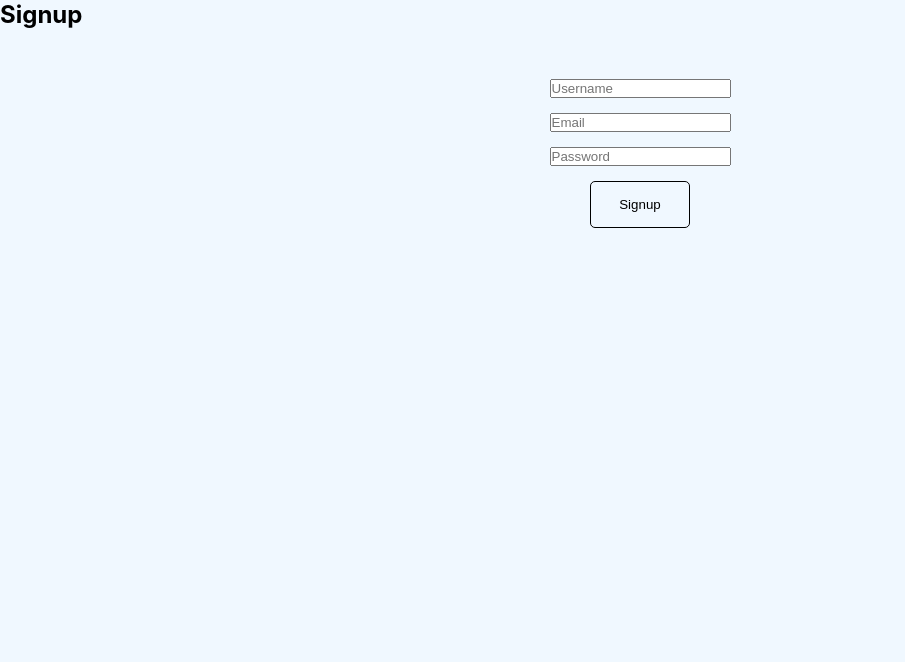
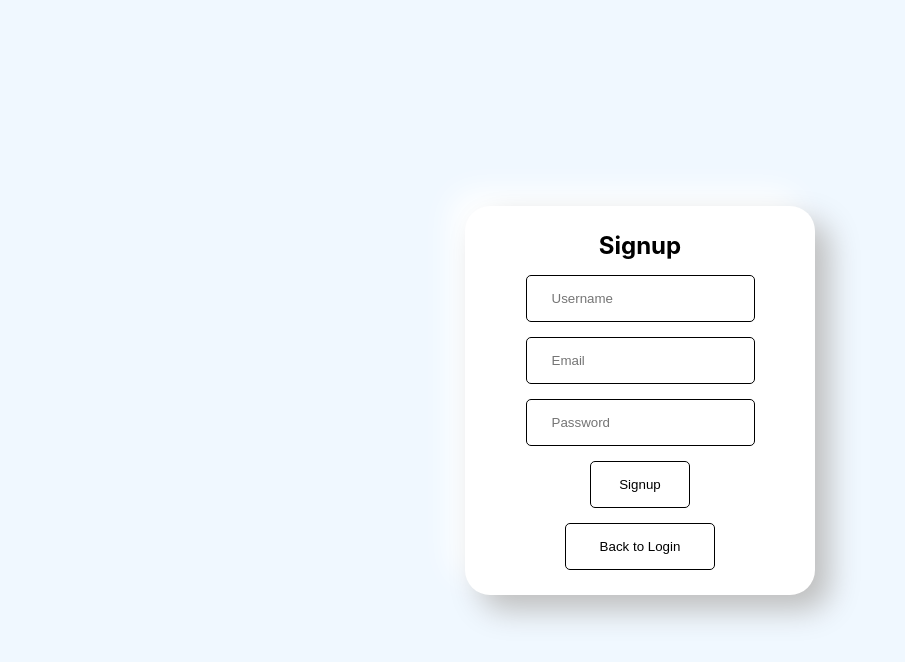
Before and after one commit to Matolweni95/assignment5, a React (Create React App) app: page /signup in a window 1280 px wide. Shown: the top 662 px of the page, without its empty margins (0-905 px from the left). Built offline with nearby package versions, Linux system fonts and the light colour scheme.

Commit message:
created signup page

```diff
--- /dev/null
+++ b/src/components/css/signup.css
@@ -0,0 +1,29 @@
+.signup {
+    display: flex;
+    justify-content: center;
+    align-items: center;
+    height: 100vh;
+}
+
+.signupform-container {
+    background-color: white;
+    width: 300px;
+    border-radius: 25px;
+    box-shadow: 15px 15px 30px #bebebe,
+             -15px -15px 30px #ffffff;
+    padding: 25px;
+}
+
+form {
+    margin-top: unset ;
+}
+
+.signup-text {
+    border: 1px solid black;
+    padding: 15px 25px;
+    border-radius: 5px;
+}
+
+.back {
+    width: 150px;
+}
--- a/src/components/js/Signup.js
+++ b/src/components/js/Signup.js
@@ -1,5 +1,7 @@
 import React, { useState } from 'react';
 import { supabase } from './supabase';
+import '../css/signup.css';
+import { Link } from 'react-router-dom';
 
 const SignupForm = () => {
   const [username, setUsername] = useState('');
@@ -30,17 +32,20 @@ const SignupForm = () => {
   }
 
   return (
-    <div>
+    <div className='signup'>
+      <div className='signupform-container'>
+      <form onSubmit={handleSignup}>
       <h2>Signup</h2>
-      <form onSubmit={handleSignup}>
         <input
           type="text"
+          className='signup-text'
           placeholder="Username"
           value={username}
           onChange={(e) => setUsername(e.target.value)}
         />
         <input
           type="email"
+          className='signup-text'
           placeholder="Email"
           value={email}
           onChange={(e) => setEmail(e.target.value)}
@@ -48,14 +53,16 @@ const SignupForm = () => {
         <input
           type="password"
           placeholder="Password"
+          className='signup-text'
           value={password}
           onChange={(e) => setPassword(e.target.value)}
         />
         <button type="submit" onClick={() => signup()}>Signup</button>
-
+        <Link to = "/">
+          <button className='back'>Back to Login</button>
+       </Link>
       </form>
-
-
+      </div>
     </div>
   );
 };
```
